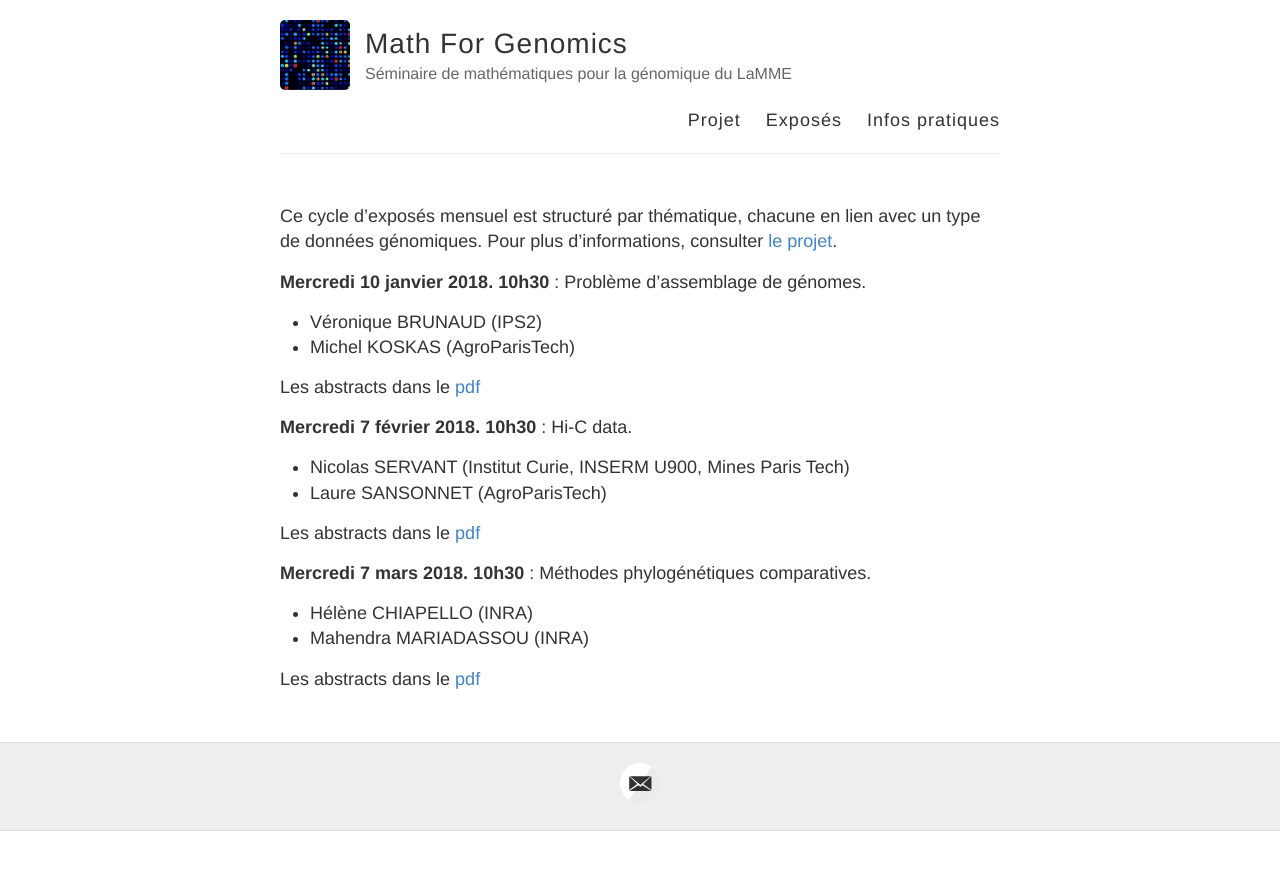
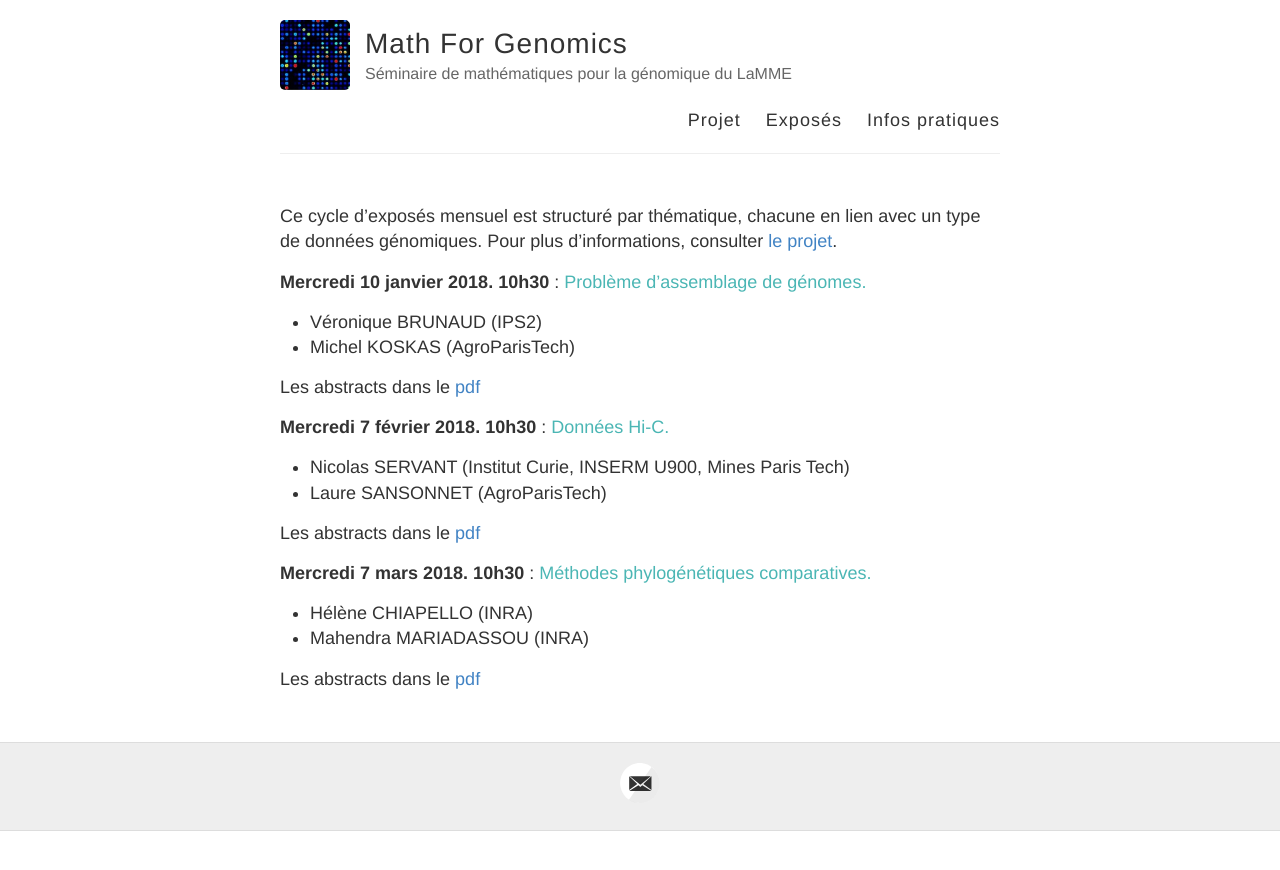
Before and after one commit to MathForGenomics/MathForGenomics.github.io, a Jekyll site: the page built from exposes.md, in a window 1280 px wide. Shown: the top 870 px of the page. Built offline with Jekyll 4.4.1, drawn with Linux system fonts in a browser that asks for light colours.

Commit message:
Update exposes.md

```diff
--- a/exposes.md
+++ b/exposes.md
@@ -6,19 +6,19 @@ permalink: /exposes/
 
 Ce cycle d’exposés mensuel est structuré par thématique, chacune en lien avec un type de données génomiques. Pour plus d'informations, consulter [le projet](projet.md).
 
-**Mercredi 10 janvier 2018. 10h30** : Problème d'assemblage de génomes.
+**Mercredi 10 janvier 2018. 10h30** : <span style="color:rgb(75, 182, 180)">Problème d'assemblage de génomes.</span>
 - Véronique BRUNAUD (IPS2)
 - Michel KOSKAS (AgroParisTech)
 
 Les abstracts dans le [pdf](ABSTRACT/1_10janvier.pdf)
 
-**Mercredi 7 février 2018. 10h30** : Hi-C data.
+**Mercredi 7 février 2018. 10h30** : <span style="color:rgb(75, 182, 180)">Données Hi-C.</span>
 - Nicolas SERVANT (Institut Curie, INSERM U900,  Mines Paris Tech)
 - Laure SANSONNET (AgroParisTech)
 
 Les abstracts dans le [pdf](ABSTRACT/2_7fevrier.pdf)
 
-**Mercredi 7 mars 2018. 10h30** :  Méthodes phylogénétiques comparatives.
+**Mercredi 7 mars 2018. 10h30** : <span style="color:rgb(75, 182, 180)">Méthodes phylogénétiques comparatives.</span>
 - Hélène CHIAPELLO (INRA)
 - Mahendra MARIADASSOU (INRA)
 
```
